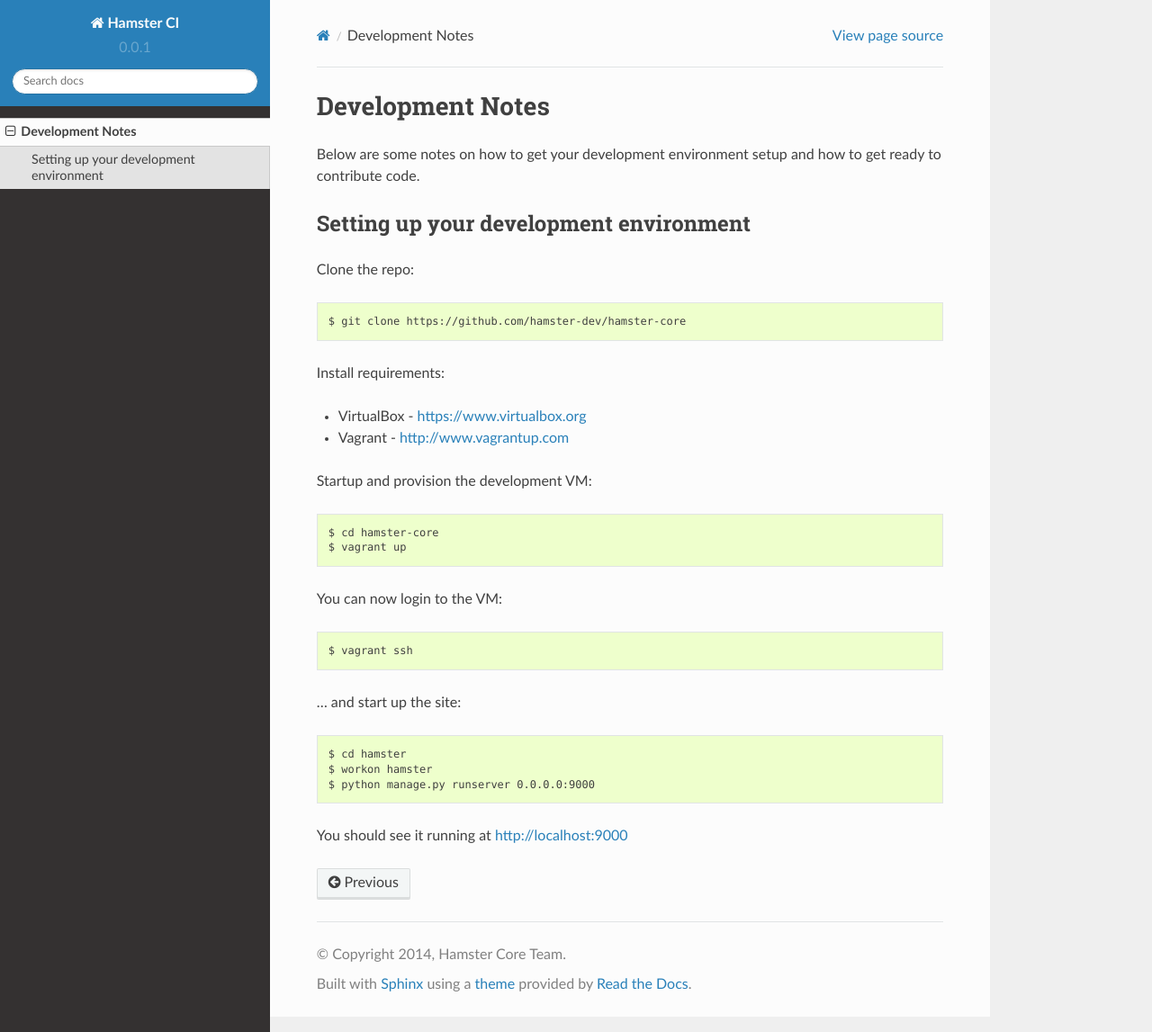
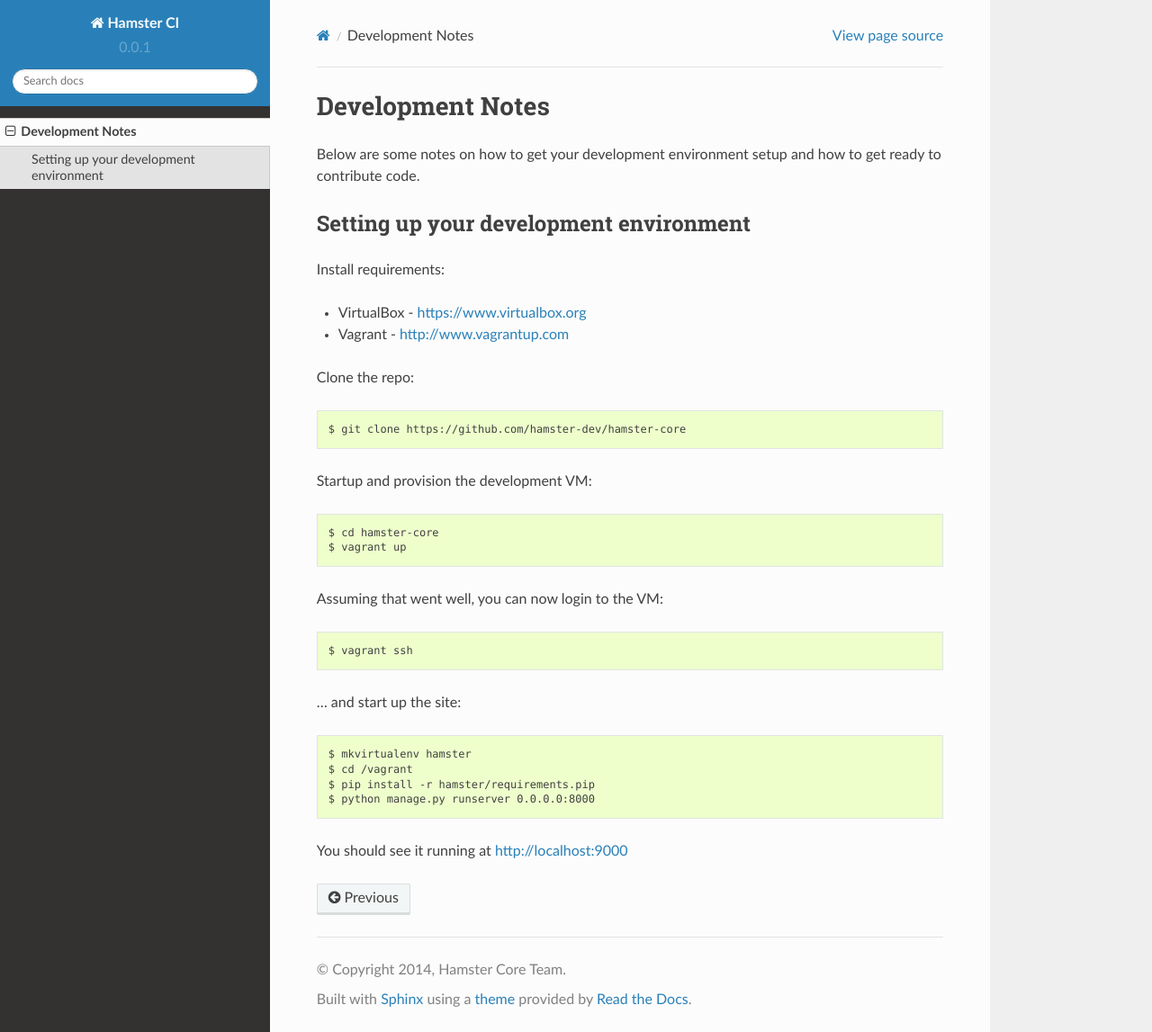
Before and after one commit to hamster-dev/hamster-core, a Sphinx documentation site: the page built from docs/source/dev.rst, in a window 1280 px wide and 1147 px high. Shown: the whole window at 90% size. Built offline with Sphinx 7.4.7 and the Read the Docs theme 2.0.0, drawn with Linux system fonts in a browser that asks for light colours.

```diff
--- a/docs/source/dev.rst
+++ b/docs/source/dev.rst
@@ -7,28 +7,29 @@ to get ready to contribute code.
 Setting up your development environment
 ---------------------------------------
 
-Clone the repo::
-
-   $ git clone https://github.com/hamster-dev/hamster-core
-
 Install requirements:
 
 * VirtualBox - https://www.virtualbox.org
 * Vagrant - http://www.vagrantup.com
+
+Clone the repo::
+
+   $ git clone https://github.com/hamster-dev/hamster-core
 
 Startup and provision the development VM::
 
    $ cd hamster-core
    $ vagrant up
 
-You can now login to the VM::
+Assuming that went well, you can now login to the VM::
 
    $ vagrant ssh
 
 ... and start up the site::
 
-   $ cd hamster
-   $ workon hamster
-   $ python manage.py runserver 0.0.0.0:9000
+   $ mkvirtualenv hamster
+   $ cd /vagrant
+   $ pip install -r hamster/requirements.pip
+   $ python manage.py runserver 0.0.0.0:8000
 
 You should see it running at http://localhost:9000
```
Also changed, not shown: 8 other files.
